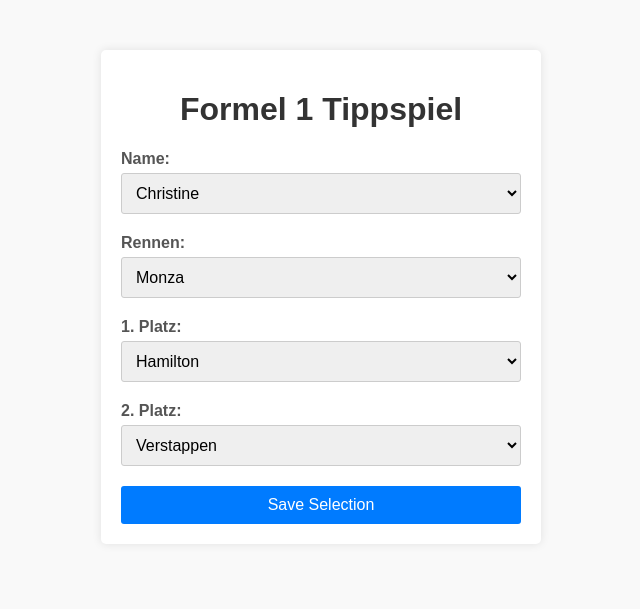
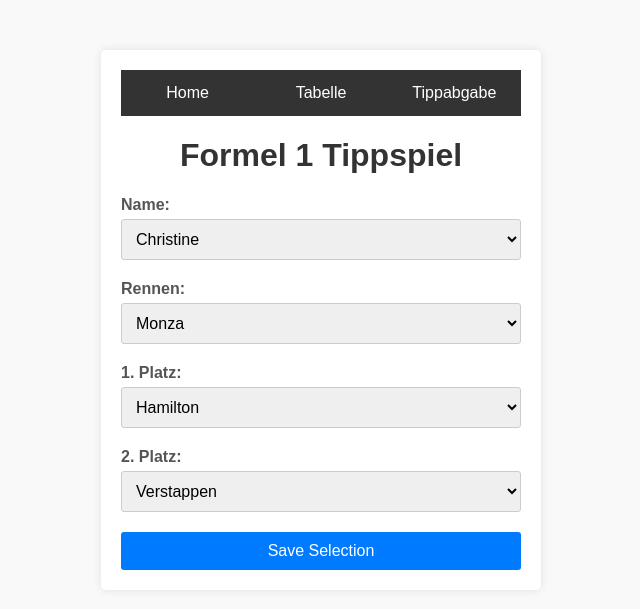
Before and after one commit to CBerninger88/Formel1_Tippspiel, a Flask app: page / in a window 1280 px wide. Shown: the top 609 px of the page, without its empty margins (319-959 px from the left). Run offline with Flask 3, Linux system fonts and the light colour scheme; data comes from the database, SQL or seed files in the repository.

Commit message:
MEnü hinzugefügt

```diff
--- a/main.py
+++ b/main.py
@@ -44,6 +44,14 @@
 def index():
     return render_template('index.html')
 
+@app.route('/tabelle')
+def tabelle():
+    return render_template('tabelle.html')
+
+@app.route('/tippabgabe')
+def tippabgabe():
+    return render_template('tippabgabe.html')
+
 @app.route('/get_selection')
 def get_selection():
     name = request.args.get('name')
@@ -86,4 +94,4 @@
 if __name__ == '__main__':
     port = int(os.environ.get('PORT', 5000))
     init_db()
-    app.run(host='0.0.0.0', debug=False, port=port)
+    app.run(host='0.0.0.0', debug=True, port=port)
--- a/static/styles.css
+++ b/static/styles.css
@@ -12,6 +12,34 @@
     background-color: #fff;
     box-shadow: 0 0 10px rgba(0, 0, 0, 0.1);
     border-radius: 5px;
+}
+
+nav {
+    background-color: #333;
+    overflow: hidden;
+}
+
+nav ul {
+    list-style-type: none;
+    margin: 0;
+    padding: 0;
+    display: flex;
+}
+
+nav ul li {
+    flex: 1;
+}
+
+nav ul li a {
+    display: block;
+    color: white;
+    text-align: center;
+    padding: 14px 16px;
+    text-decoration: none;
+}
+
+nav ul li a:hover {
+    background-color: #111;
 }
 
 h1 {
--- a/templates/index.html
+++ b/templates/index.html
@@ -8,6 +8,14 @@
 </head>
 <body>
     <div class="container">
+        <nav>
+            <ul>
+                <li><a href="/">Home</a></li>
+                <li><a href="/tabelle">Tabelle</a></li>
+                <li><a href="/tippabgabe">Tippabgabe</a></li>
+            </ul>
+        </nav>
+
         <h1>Formel 1 Tippspiel</h1>
 
         <label for="name">Name:</label>
```
Also changed, not shown: templates/index1.html (deleted, +0 -20 lines), templates/tabelle.html (added, +22 -0 lines), templates/tippabgabe.html (added, +22 -0 lines).
